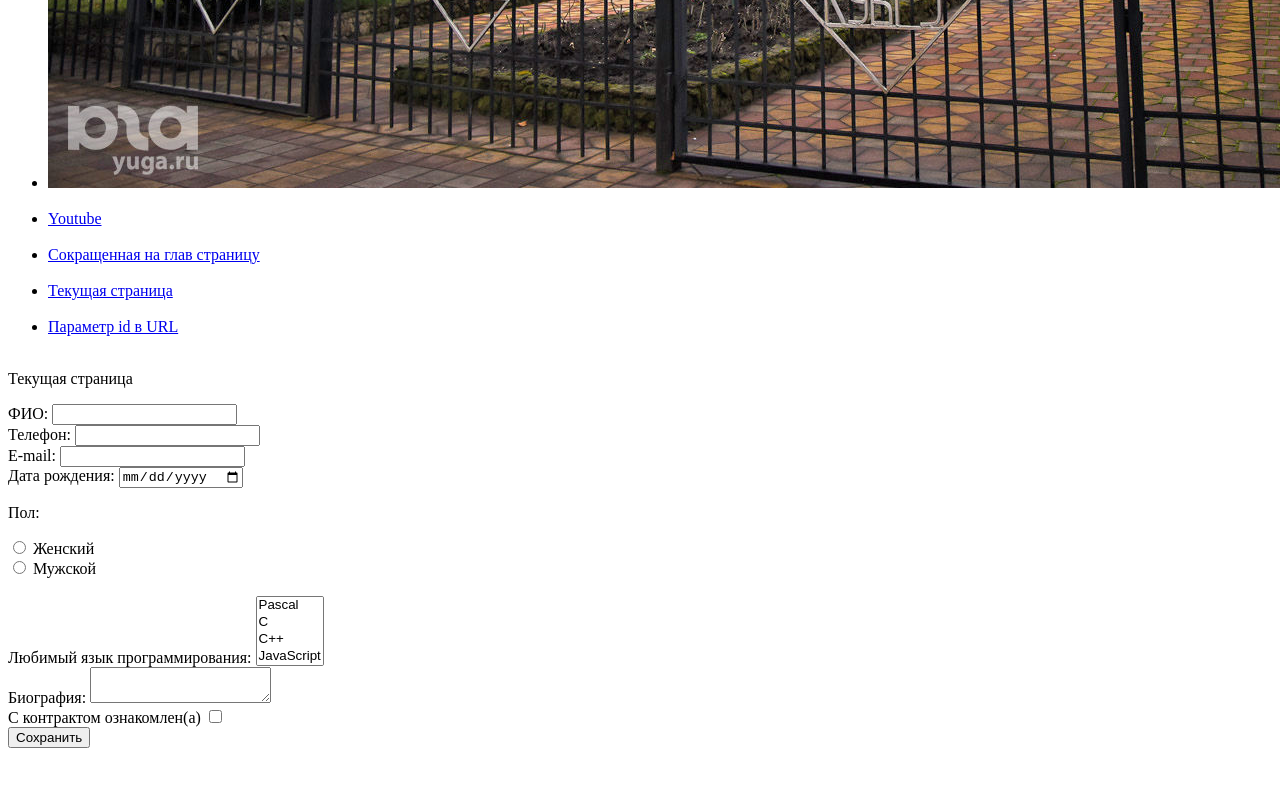
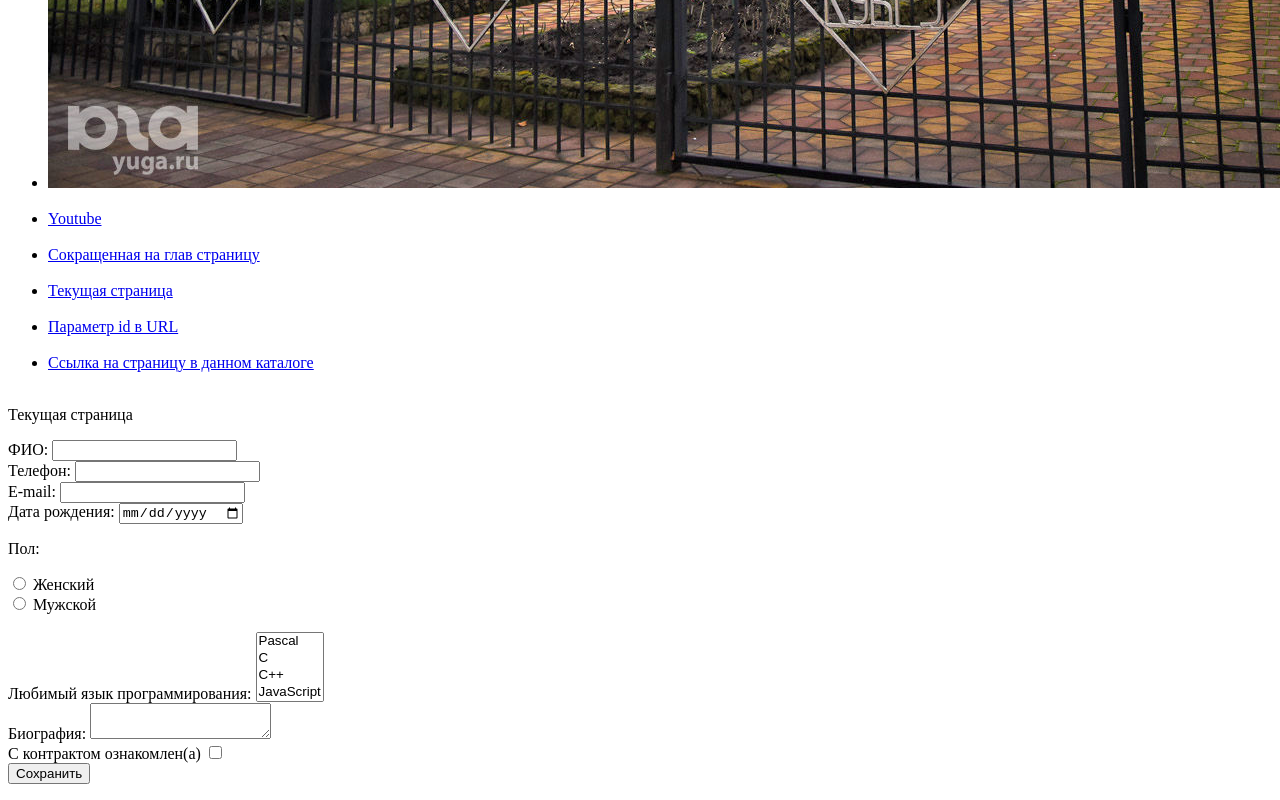
Before and after one commit to kalininasofa/kalininasofa.github.io, a plain HTML site: page index.html in a window 1280 px wide. Shown: the part 892-1692 px from the top of the page. Before the commit the page ends 1656 px from the top, so only its background shows below. Drawn offline with Linux system fonts and the light colour scheme.

Commit message:
Update index.html

```diff
--- a/index.html
+++ b/index.html
@@ -10,6 +10,7 @@
 <li><a href = "/index.html">Сокращенная на глав страницу</li><br>
 <li><a href="#fragment">Текущая страница</a></li><br>
 <li><a href="index.html?id=fragment">Параметр id в URL</a></li><br>
+<li><a href="./index2.html">Cсылка на страницу в данном каталоге</a></li><br>
 
 </ul>
 
```
